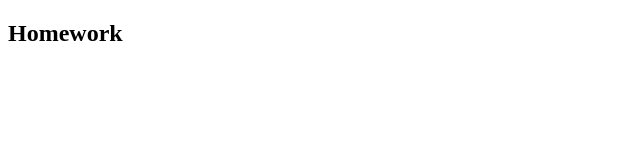
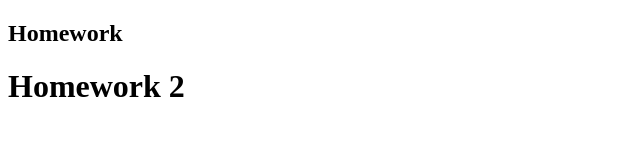
Before and after one commit to togrulmemmedov/praktika, a plain HTML site: page index.html in a window 1280 px wide. Shown: the whole page, without its empty margins (0-640 px from the left). Drawn offline with Linux system fonts and the light colour scheme.

Commit message:
last and last

```diff
--- a/index.html
+++ b/index.html
@@ -8,5 +8,6 @@
 </head>
 <body>
     <h2>Homework</h2>
+    <h1>Homework 2</h1>
 </body>
 </html>
```
